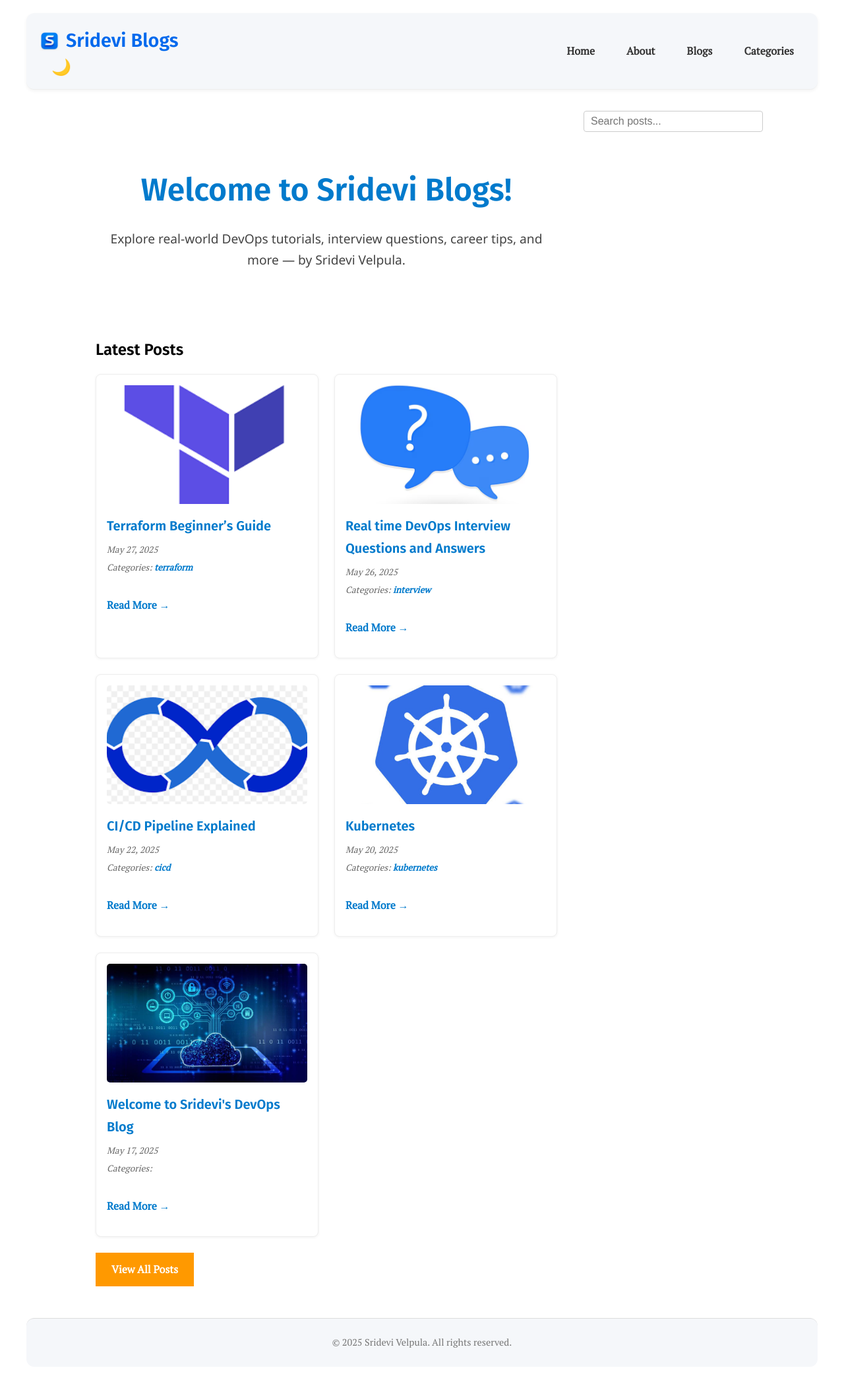
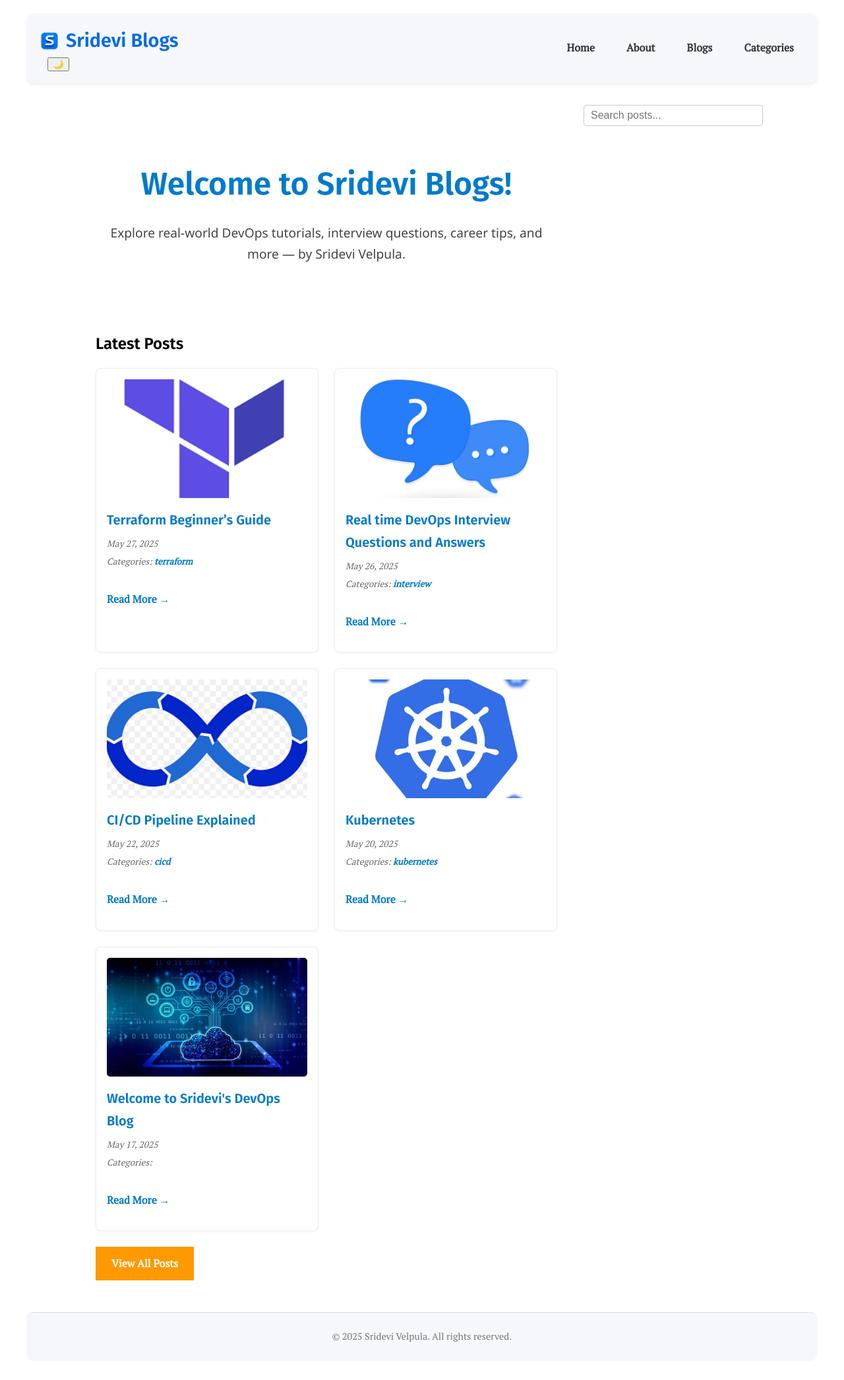
Before and after one commit to srideviblogs/srideviblogs.github.io, a Jekyll site: the page built from index.md, in a window 1280 px wide. Shown: the whole page at 66% size. Built offline with Jekyll 4.4.1, drawn with Linux system fonts in a browser that asks for light colours.

Commit message:
Update custom.css

```diff
--- a/assets/css/custom.css
+++ b/assets/css/custom.css
@@ -692,59 +692,63 @@ header.site-header {
 }
 
 /* ======== Dark Mode Styles ======== */
+/* Apply full dark background to entire page */
 .dark-mode {
   background-color: #121212;
   color: #e0e0e0;
 }
 
+/* Make sure body also gets the dark background */
+.dark-mode body {
+  background-color: #121212;
+  color: #e0e0e0;
+}
+
+/* Optional: smoother transition */
+body, .dark-mode body {
+  transition: background-color 0.4s ease, color 0.4s ease;
+}
+
+/* Update links for better contrast */
+.dark-mode a {
+  color: #82aaff;
+}
+
+.dark-mode a:hover {
+  color: #a4cafe;
+  text-decoration: underline;
+}
+
+/* Site header */
 .dark-mode header.site-header {
   background-color: #1e1e1e;
   border-color: #333;
 }
 
-.dark-mode a {
-  color: #82aaff;
-}
-
-.dark-mode .blog-title a,
-.dark-mode .category-link,
-.dark-mode .read-more {
-  color: #82aaff;
-}
-
+/* Post cards / blog boxes */
+.dark-mode .post-card,
 .dark-mode .simple-blog-item,
-.dark-mode .post-card,
 .dark-mode .sidebar-right {
   background-color: #1a1a1a;
   border-color: #333;
 }
 
+/* Meta and excerpt */
 .dark-mode .blog-meta,
 .dark-mode .blog-excerpt,
 .dark-mode .post-meta {
   color: #ccc;
 }
 
+/* Footer */
 .dark-mode .site-footer {
   background-color: #1a1a1a;
   color: #888;
 }
 
+/* Inputs */
 .dark-mode .search-input {
-  background-color: #333;
+  background-color: #222;
   color: #fff;
-  border-color: #555;
+  border-color: #444;
 }
-
-#theme-toggle {
-  background: none;
-  border: none;
-  font-size: 1.5rem;
-  cursor: pointer;
-  color: #333;
-  transition: transform 0.2s ease;
-}
-
-#theme-toggle:hover {
-  transform: scale(1.2);
-}
```
